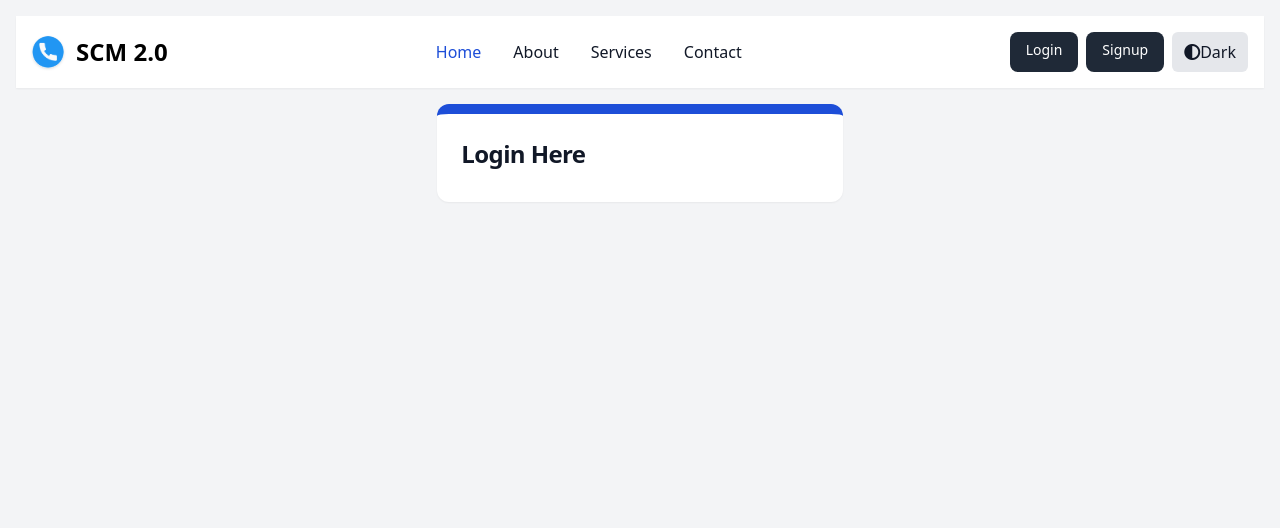
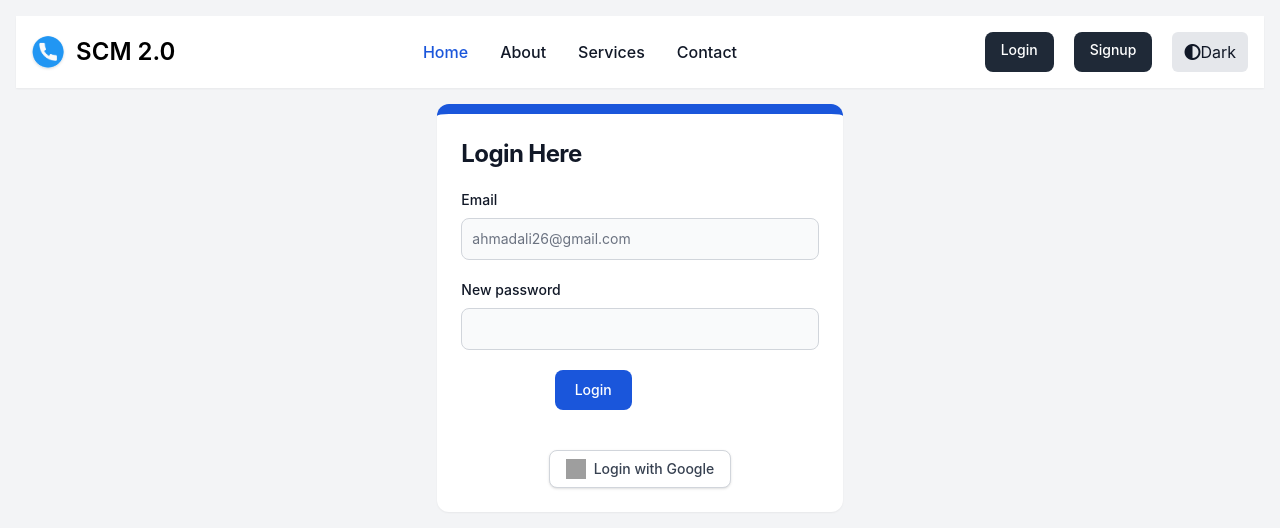
Before and after one commit to mehmoodulhaq570/Smart-Contact-Manager, a Spring Boot app: page /login in a window 1280 px wide. Shown: the top 528 px of the page. Run offline with Spring Boot 4, Linux system fonts and the light colour scheme; some of the project's set-up classes (security, data sources, template engines, error pages and the like) are left out, and stand-ins take their place; some libraries are stand-ins or nearby versions; grey boxes are pictures that could not be loaded.

Commit message:
Login with Google Buttom Completed

```diff
--- a/src/main/resources/application.properties
+++ b/src/main/resources/application.properties
@@ -31,8 +31,12 @@
 spring.security.oauth2.client.registration.google.client-id=781626736119-ve9p4hul5psmurku0d7qkbpfa71194be.apps.googleusercontent.com
 spring.security.oauth2.client.registration.google.client-secret=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
 spring.security.oauth2.client.registration.google.scope=profile,email
+spring.security.oauth2.client.registration.google.redirect-uri=http://localhost:8081/login/oauth2/code/google
 
 # Oauth2 GitHub client configuration
-
+spring.security.oauth2.client.registration.github.client-name=github
+spring.security.oauth2.client.registration.github.client-id=Iv1.1234567890abcdef
+spring.security.oauth2.client.registration.github.client-secret=abcdef1234567890abcdef1234567890abcdef12
+spring.security.oauth2.client.registration.github.scope=read:user,user:email
 
 # Oauth2 Facebook client configuration
--- a/src/main/resources/static/css/output.css
+++ b/src/main/resources/static/css/output.css
@@ -608,6 +608,10 @@
   margin-top: 1.25rem;
 }
 
+.mt-10 {
+  margin-top: 2.5rem;
+}
+
 .block {
   display: block;
 }
@@ -811,6 +815,11 @@
   background-color: rgb(255 255 255 / var(--tw-bg-opacity, 1));
 }
 
+.bg-blue-600 {
+  --tw-bg-opacity: 1;
+  background-color: rgb(37 99 235 / var(--tw-bg-opacity, 1));
+}
+
 .p-2 {
   padding: 0.5rem;
 }
@@ -921,6 +930,11 @@
   color: rgb(255 255 255 / var(--tw-text-opacity, 1));
 }
 
+.text-gray-700 {
+  --tw-text-opacity: 1;
+  color: rgb(55 65 81 / var(--tw-text-opacity, 1));
+}
+
 .shadow {
   --tw-shadow: 0 1px 3px 0 rgb(0 0 0 / 0.1), 0 1px 2px -1px rgb(0 0 0 / 0.1);
   --tw-shadow-colored: 0 1px 3px 0 var(--tw-shadow-color), 0 1px 2px -1px var(--tw-shadow-color);
@@ -951,6 +965,11 @@
 .hover\:bg-orange-600:hover {
   --tw-bg-opacity: 1;
   background-color: rgb(234 88 12 / var(--tw-bg-opacity, 1));
+}
+
+.hover\:bg-blue-700:hover {
+  --tw-bg-opacity: 1;
+  background-color: rgb(29 78 216 / var(--tw-bg-opacity, 1));
 }
 
 .focus\:border-blue-500:focus {
@@ -1138,6 +1157,11 @@
   background-color: rgb(251 146 60 / var(--tw-bg-opacity, 1));
 }
 
+.dark\:bg-blue-500:where(.dark, .dark *) {
+  --tw-bg-opacity: 1;
+  background-color: rgb(59 130 246 / var(--tw-bg-opacity, 1));
+}
+
 .dark\:text-gray-400:where(.dark, .dark *) {
   --tw-text-opacity: 1;
   color: rgb(156 163 175 / var(--tw-text-opacity, 1));
@@ -1171,6 +1195,11 @@
 .dark\:hover\:bg-orange-500:hover:where(.dark, .dark *) {
   --tw-bg-opacity: 1;
   background-color: rgb(249 115 22 / var(--tw-bg-opacity, 1));
+}
+
+.dark\:hover\:bg-blue-600:hover:where(.dark, .dark *) {
+  --tw-bg-opacity: 1;
+  background-color: rgb(37 99 235 / var(--tw-bg-opacity, 1));
 }
 
 .dark\:hover\:text-white:hover:where(.dark, .dark *) {
--- a/src/main/resources/templates/fragments/base.html
+++ b/src/main/resources/templates/fragments/base.html
@@ -11,6 +11,7 @@
     <meta charset="UTF-8" />
     <meta name="viewport" content="width=device-width, initial-scale=1.0" />
     <title th:replace="${title}">Base Page</title>
+    <link rel="stylesheet" data-th-href="@{/css/output.css}" />
     <link
       href="https://cdn.jsdelivr.net/npm/flowbite@3.1.2/dist/flowbite.min.css"
       rel="stylesheet"
@@ -25,7 +26,6 @@
       crossorigin="anonymous"
       referrerpolicy="no-referrer"
     />
-    <link rel="stylesheet" data-th-href="@{/css/output.css}" />
   </head>
 
   <body class="p-4 dark:bg-gray-900 bg-gray-100 dark:text-white">
--- a/src/main/resources/templates/login.html
+++ b/src/main/resources/templates/login.html
@@ -28,12 +28,16 @@
               <!-- <p class="font-normal text-gray-400 dark:text-gray-400">
             </p> -->
 
-            <div th:if="${param.error}">
-              <p class="text-red-600 text-center my-3">Invalid email or password</p>
-            </div>
-            <div th:if="${param.logout}">
-              <p class="text-green-600 text-center my-3">You have been logged out</p>
-              `
+              <div th:if="${param.error}" class="text-red-600 text-center my-3">
+                Invalid email or password
+              </div>
+              <div
+                th:if="${param.logout}"
+                class="text-green-600 text-center my-3"
+              >
+                You have been logged out
+              </div>
+
               <!-- This is our form -->
               <form
                 method="post"
@@ -104,6 +108,20 @@
                   </button>
                 </div>
               </form>
+
+              <div class="social-buttions-container flex justify-center mt-10">
+                <a
+                  class="flex items-center justify-center gap-2 px-4 py-2 rounded-lg bg-white text-gray-700 border border-gray-300 shadow hover:bg-gray-100 focus:ring-4 focus:outline-none focus:ring-blue-300 font-medium text-sm text-center dark:bg-gray-800 dark:text-white dark:border-gray-600 dark:hover:bg-gray-700 dark:focus:ring-blue-800"
+                  data-th-href="@{'/oauth2/authorization/google'}"
+                >
+                  <img
+                    src="https://www.gstatic.com/firebasejs/ui/2.0.0/images/auth/google.svg"
+                    alt="Google"
+                    class="w-5 h-5"
+                  />
+                  Login with Google
+                </a>
+              </div>
             </div>
           </div>
         </div>
--- a/src/main/resources/templates/user/dashboard.html
+++ b/src/main/resources/templates/user/dashboard.html
@@ -8,6 +8,6 @@
   <body>
     <h1>This is user dashboard page</h1>
 
-    <a data-th-href="@{/do-logout}">Logout</a>
+    <a data-th-href="@{'/do-logout'}">Logout</a>
   </body>
 </html>
```
Also changed, not shown: src/main/java/com/scm/config/OAuthAuthenticationSuccessHandler.java (added, +74 -0 lines), src/main/java/com/scm/config/SecurityConfig.java (+8 -9 lines).
